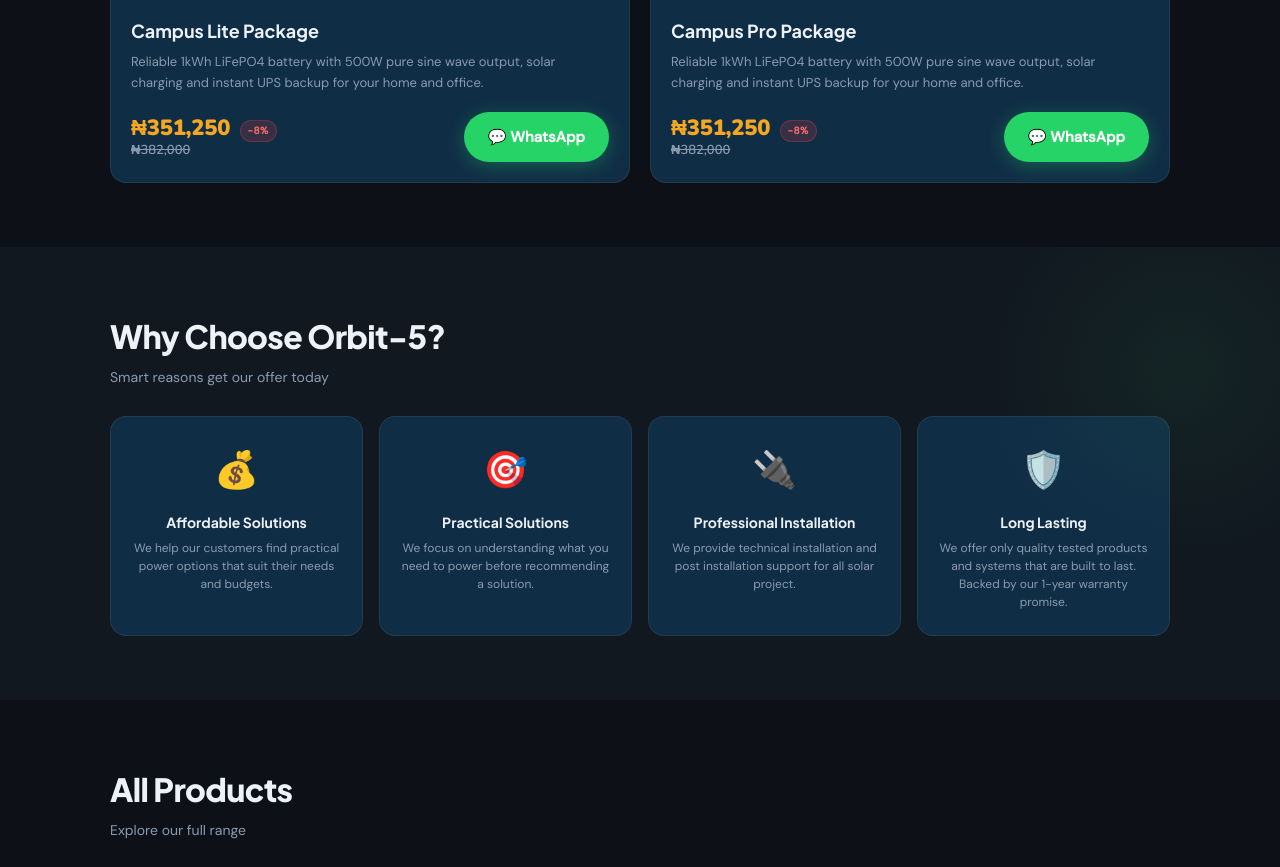
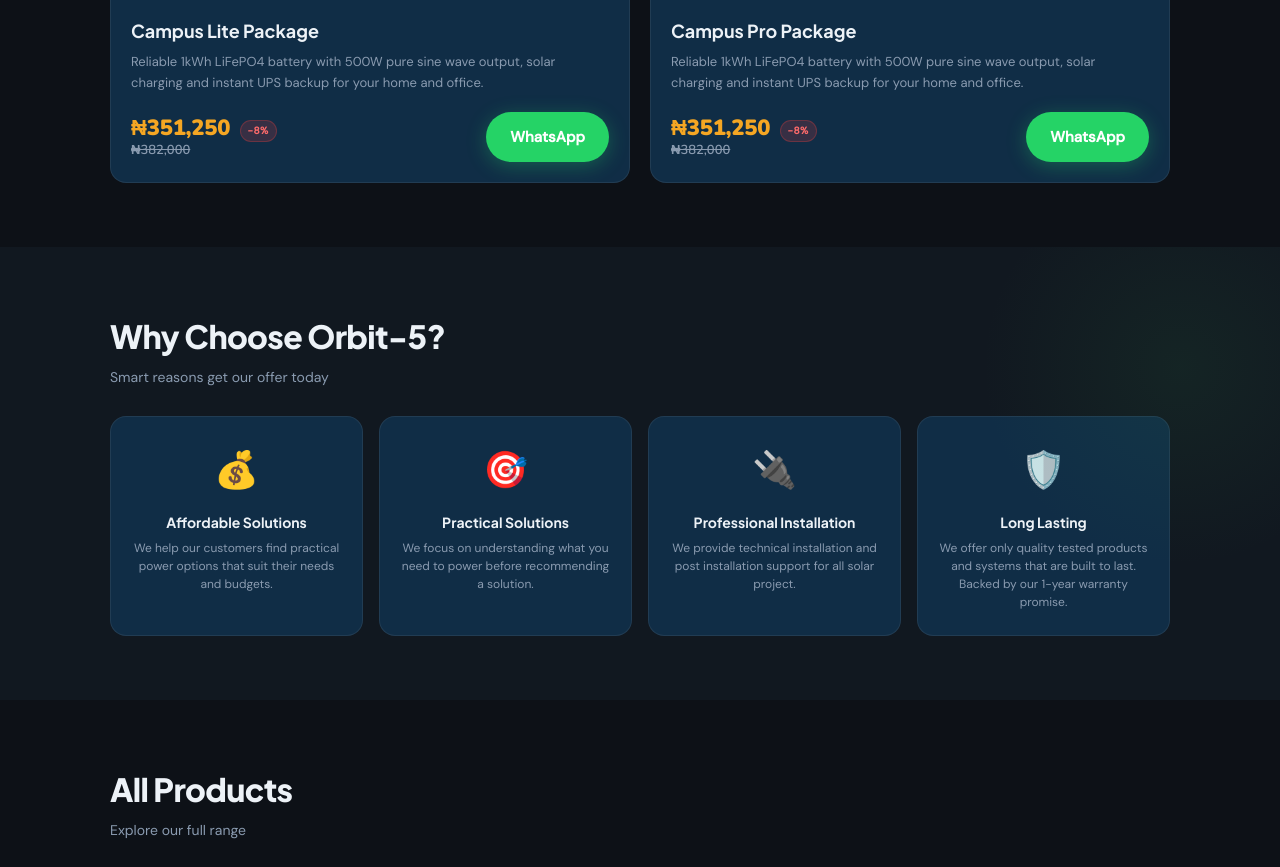
Before and after one commit to Godfather-cre8ive/Orbit-5-sample, a plain HTML site: page index.html in a window 1280 px wide. Shown: the part 1110-1977 px from the top of the page. Drawn offline with nearby package versions, Linux system fonts and the light colour scheme.

Commit message:
Update RFP WhatsApp Button

```diff
--- a/index.html
+++ b/index.html
@@ -1771,9 +1771,7 @@
             <p class="featured-benefit">${c.benefit || c.desc.split('.')[0] + '.'}</p>
             <div class="featured-footer">
               ${priceHTML(c.price, c.originalPrice)}
-              <button class="btn-whatsapp" onclick="continueWhatsApp()">
-                💬 WhatsApp
-              </button>
+              <button class="btn-whatsapp" onclick="continueWhatsApp()">WhatsApp</button>
             </div>
           </div>
         </div>
```
